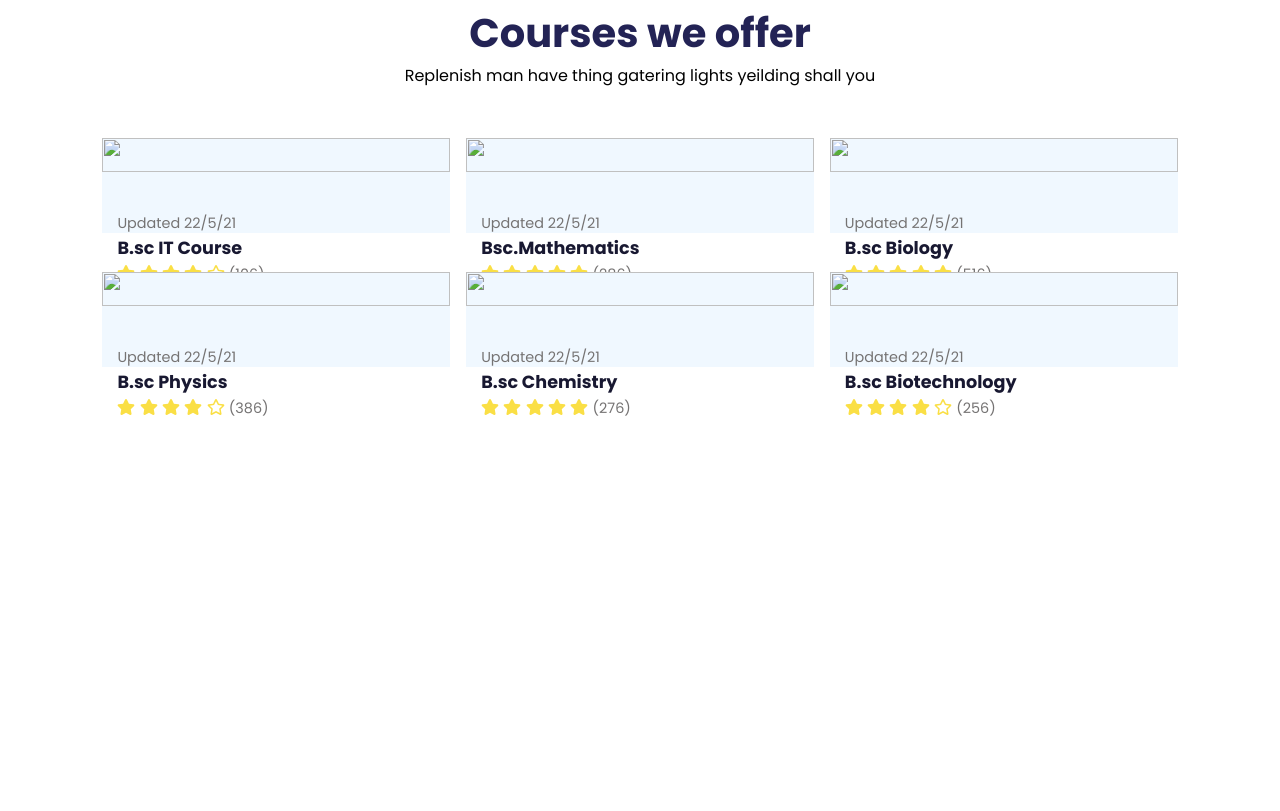
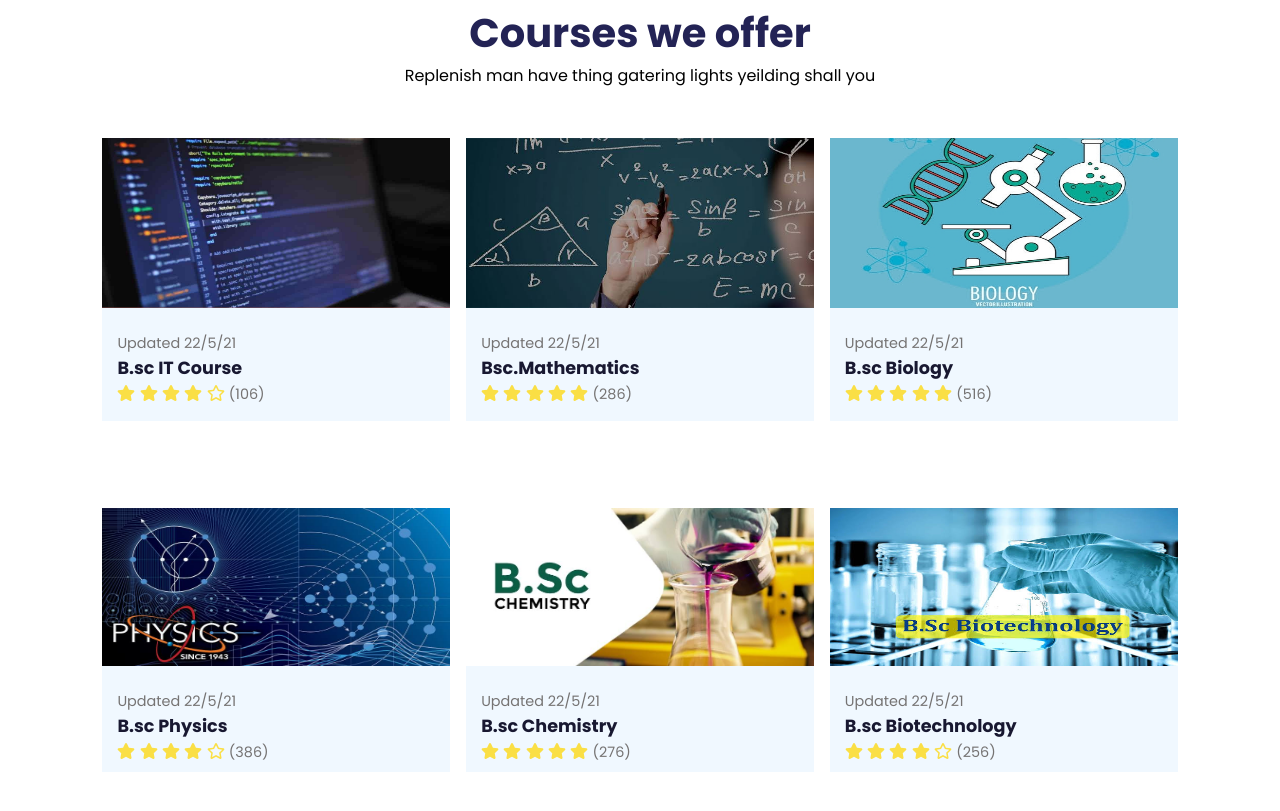
Before and after one commit to Prathamshukla01/static-school-website, a plain HTML site: page course.html in a window 1280 px wide. Shown: the part 739-1550 px from the top of the page. Before the commit the page ends 1159 px from the top, so only its background shows below. Drawn offline with Linux system fonts and the light colour scheme.

Commit message:
Update course.html

```diff
--- a/course.html
+++ b/course.html
@@ -14,7 +14,7 @@
 <body>
     <!--navigation-->
     <nav>
-        <img src="images/1logo.jpg" alt="">
+        <img src="1logo.jpg" alt="">
         <div class="navigation">
             <ul>
                 <li><a href="index.html">Home</a></li>
@@ -38,7 +38,7 @@
         <div class="course-box">
 
             <div onclick="window.location.href='course-inner.html';" class="courses">
-                <img src="images/Bsc.IT image.jpg" alt="">
+                <img src="Bsc.IT image.jpg" alt="">
                 <div class="detail">
                       <span>Updated 22/5/21</span>
                       <h6>B.sc IT Course</h6>
@@ -55,7 +55,7 @@
                 </div>
 
             <div class="courses">
-                <img src="images/maths.jpg" alt="">
+                <img src="maths.jpg" alt="">
                 <div class="detail">
                       <span>Updated 22/5/21</span>
                       <h6>Bsc.Mathematics</h6>
@@ -71,7 +71,7 @@
                 </div>
 
             <div class="courses">
-                <img src="images/biology.jpg" alt="">
+                <img src="biology.jpg" alt="">
                 <div class="detail">
                       <span>Updated 22/5/21</span>
                       <h6>B.sc Biology </h6>
@@ -87,7 +87,7 @@
                 </div>
 
             <div class="courses">
-                <img src="images/physics.jpg" alt="">
+                <img src="physics.jpg" alt="">
                 <div class="detail">
                       <span>Updated 22/5/21</span>
                       <h6>B.sc Physics</h6>
@@ -103,7 +103,7 @@
                 </div>
 
             <div class="courses">
-                <img src="images/chemistry.jpg" alt="">
+                <img src="chemistry.jpg" alt="">
                 <div class="detail">
                       <span>Updated 22/5/21</span>
                       <h6>B.sc Chemistry</h6>
@@ -119,7 +119,7 @@
                 </div>
 
             <div class="courses">
-                <img src="images/biotechnology.jpg" alt="">
+                <img src="biotechnology.jpg" alt="">
                 <div class="detail">
                       <span>Updated 22/5/21</span>
                       <h6>B.sc Biotechnology</h6>
```
